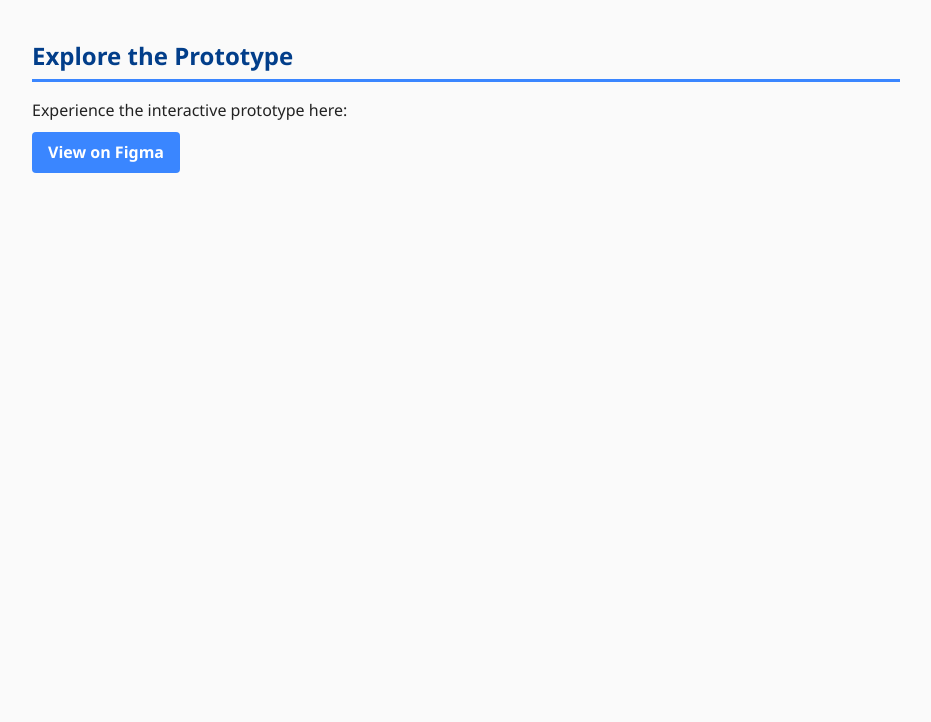
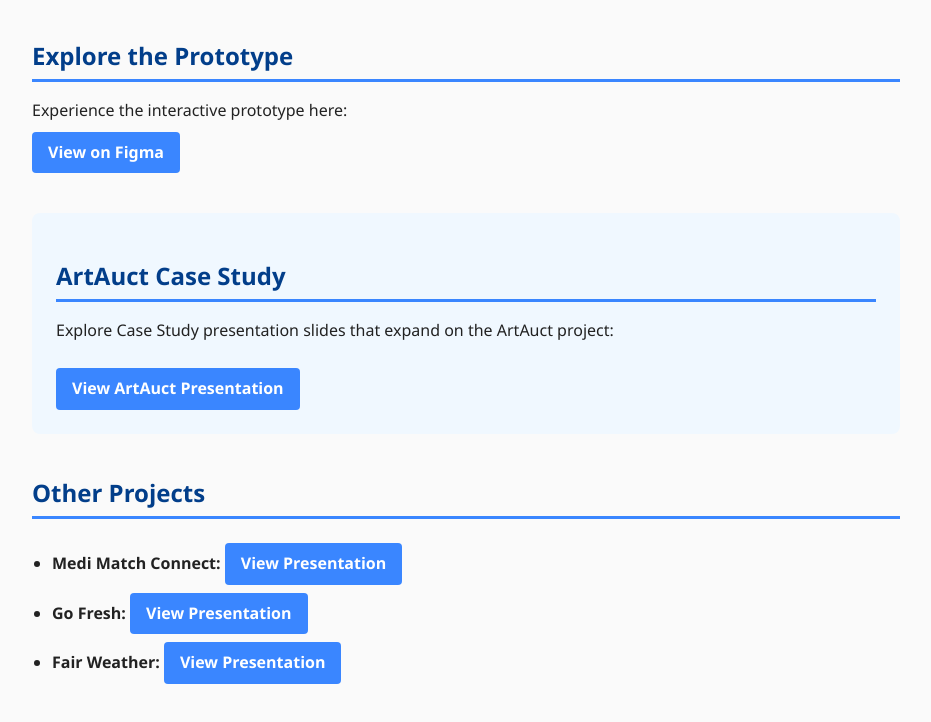
Before and after one commit to GouriChincholi/ArtAuct-Portfolio, a plain HTML site: page index.html in a window 1280 px wide. Shown: the part 2925-3647 px from the top of the page, without its empty margins (174-1105 px from the left). Before the commit the page ends 3162 px from the top, so only its background shows below. Drawn offline with Linux system fonts and the light colour scheme; files whose address does not match are found by name.

Commit message:
Update index.html

```diff
--- a/index.html
+++ b/index.html
@@ -189,6 +189,36 @@
         <a href="https://www.figma.com/proto/1NBAHqAYVdOKbPhaVuVica/ArtAuct-Hi-Fi?node-id=1-2&starting-point-node-id=1%3A2" target="_blank" rel="noopener" class="btn-link">View on Figma</a>
       </p>
     </section>
+
+    <!-- Highlighted main project (already above) -->
+
+<section style="background-color:#f0f8ff; padding:1.5rem; border-radius:8px; margin-top:2.5rem;">
+  <h2>ArtAuct Case Study</h2>
+  <p>
+    Explore Case Study presentation slides that expand on the ArtAuct project:
+  </p>
+  <a href="https://docs.google.com/presentation/d/11hjq5gfkSJ8NDWJLT8Tla99kO71NILCh/edit?usp=drive_link&ouid=107560373800502519151&rtpof=true&sd=true"
+     target="_blank" class="btn-link">View ArtAuct Presentation</a>
+</section>
+
+<section style="margin-top:2.5rem;">
+  <h2>Other Projects</h2>
+  <ul>
+    <li>
+      <strong>Medi Match Connect:</strong>
+      <a href="https://docs.google.com/presentation/d/1Zd7Bjqo-i9HbpZlWwPQjHKTe5kzmT8xj/edit?usp=drive_link&ouid=107560373800502519151&rtpof=true&sd=true" target="_blank" class="btn-link">View Presentation</a>
+    </li>
+    <li>
+      <strong>Go Fresh:</strong>
+      <a href="https://docs.google.com/presentation/d/1ROWXiEvHDpWC93k-R-pqVCQu4WTE3vJH/edit?usp=drive_link&ouid=107560373800502519151&rtpof=true&sd=true" target="_blank" class="btn-link">View Presentation</a>
+    </li>
+    <li>
+      <strong>Fair Weather:</strong>
+      <a href="https://docs.google.com/presentation/d/19n4u0xO98vMQW2JPxQ8Hrt8hbk8ZtHOa/edit?usp=drive_link&ouid=107560373800502519151&rtpof=true&sd=true" target="_blank" class="btn-link">View Presentation</a>
+    </li>
+  </ul>
+</section>
+
   </div>
 </body>
 </html>
```
